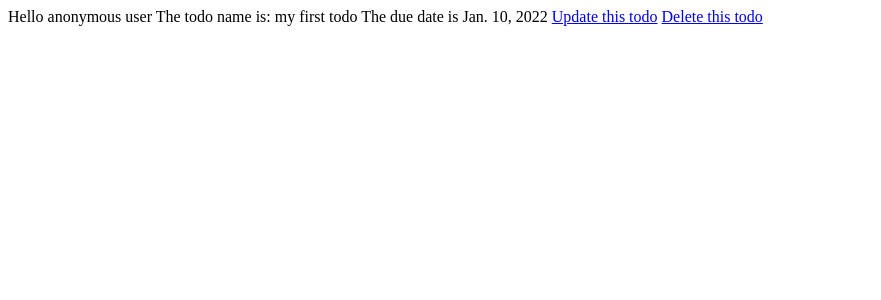
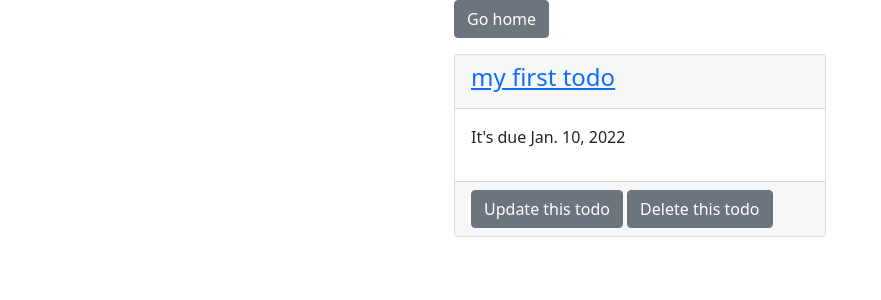
Before and after one commit to jisoooh0202/django-todoapp-practice, a Django app: page /1/ in a window 1280 px wide. Shown: the top 300 px of the page, without its empty margins (0-881 px from the left). Run offline with Django 4.2, Linux system fonts and the light colour scheme; data comes from the database, SQL or seed files in the repository.

Commit message:
update style

```diff
--- /dev/null
+++ b/templates/base.html
@@ -0,0 +1,22 @@
+<!DOCTYPE html>
+<html lang="en">
+<head>
+	<meta charset="UTF-8">
+	<meta http-equiv="X-UA-Compatible" content="IE=edge">
+	<meta name="viewport" content="width=device-width, initial-scale=1.0">
+	<title>Django-Todo</title>
+	<!-- CSS only -->
+	<link href="https://cdn.jsdelivr.net/npm/bootstrap@5.1.3/dist/css/bootstrap.min.css" rel="stylesheet" integrity="sha384-1BmE4kWBq78iYhFldvKuhfTAU6auU8tT94WrHftjDbrCEXSU1oBoqyl2QvZ6jIW3" crossorigin="anonymous">
+</head>
+<body>
+	<div class="container">
+
+		{% block content %}
+		{% endblock content %}
+	</div>
+
+	<!-- JavaScript Bundle with Popper -->
+	<script src="https://cdn.jsdelivr.net/npm/bootstrap@5.1.3/dist/js/bootstrap.bundle.min.js" integrity="sha384-ka7Sk0Gln4gmtz2MlQnikT1wXgYsOg+OMhuP+IlRH9sENBO0LRn5q+8nbTov4+1p" crossorigin="anonymous"></script>
+
+</body>
+</html>
--- a/templates/todo_detail.html
+++ b/templates/todo_detail.html
@@ -1,20 +1,24 @@
-<!DOCTYPE html>
-<html lang="en">
-<head>
-	<meta charset="UTF-8">
-	<meta http-equiv="X-UA-Compatible" content="IE=edge">
-	<meta name="viewport" content="width=device-width, initial-scale=1.0">
-	<title>Django-Todo</title>
-</head>
-<body>
-	{% if request.user.is_authenticated %}
-		Hello {{ request.user.username }}
-	{% else %}
-		Hello anonymous user
-	{% endif %}
-	The todo name is: {{ todo.name }}
-	The due date is {{ todo.due_date }}
-	<a href="/{{ todo.id}}/update">Update this todo</a>
-	<a href="/{{ todo.id}}/delete">Delete this todo</a>
-</body>
-</html>
+{% extends "base.html" %}
+
+{% block content %}
+	<div class="col-4 offset-4">
+		<a href="/" class="btn btn-secondary">Go home</a>
+		<div class="card mt-3">
+			<div class="card-header">
+				<a href="/{{ todo.id }}"><h4>{{ todo.name }}</h4></a>
+			</div>
+			<div class="card-body">
+				<p>It's due {{ todo.due_date }}</p>
+			</div>
+			<div class="card-footer">
+				<a href="/{{ todo.id}}/update" class="btn btn-secondary">
+					Update this todo
+				</a>
+				<a href="/{{ todo.id}}/delete" class="btn btn-secondary">
+					Delete this todo
+				</a>
+			</div>
+		</div>
+	</div>
+
+{% endblock %}
```
Also changed, not shown: templates/todo_create.html (+13 -17 lines), templates/todo_list.html (+19 -15 lines), templates/todo_update.html (+14 -17 lines).
